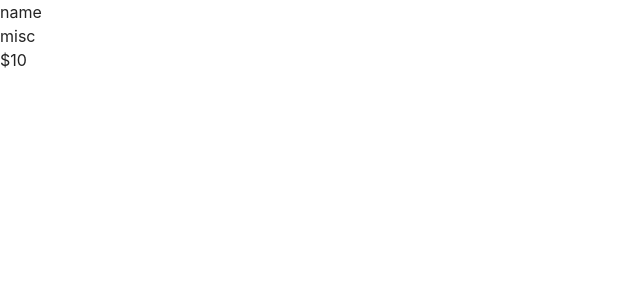
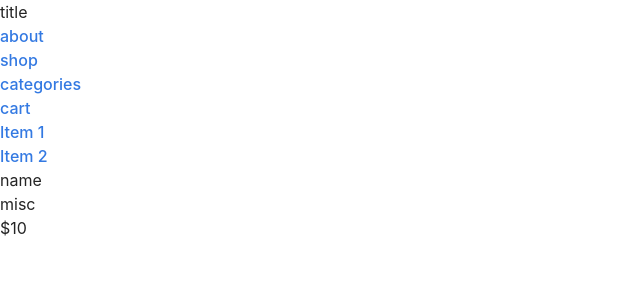
Before and after one commit to lucianoideh1/e-commerce, a React (Vite) app: page /item/1 in a window 1280 px wide. Shown: the top 300 px of the page, without its empty margins (0-640 px from the left). Built offline with nearby package versions, Linux system fonts and the light colour scheme.

Commit message:
root has children and outlet

```diff
--- a/src/main.jsx
+++ b/src/main.jsx
@@ -10,12 +10,14 @@ const router = createBrowserRouter([
   {
     path:'/',
     element:<Root></Root>,
-    errorElement: <ErrorPage></ErrorPage>
+    errorElement: <ErrorPage></ErrorPage>,
+    children: [
+      {
+        path:'item/:itemId',
+        element:<Item></Item>
+      }
+    ],
   },
-  {
-    path:'item/:itemId',
-    element:<Item></Item>
-  }
 ])
 
 ReactDOM.createRoot(document.getElementById('root')).render(
--- a/src/routes/root.jsx
+++ b/src/routes/root.jsx
@@ -1,3 +1,5 @@
+import { Outlet } from "react-router-dom";
+
 export default function Root(){
     return(
         <div id='index-site' className="w-screen">
@@ -9,8 +11,14 @@ export default function Root(){
                     <li className="p-1"><a href="categories">categories</a></li>
                     <li className="p-1"><a href="cart">cart</a></li>
                 </ul>
+                <ul>
+                    <li><a href="/item/1">Item 1</a></li>
+                    <li><a href="/item/2">Item 2</a></li>
+                </ul>
             </div>
-        <div className="details"></div>
+        <div className="details">
+            <Outlet></Outlet>
+        </div>
         </div>
     )
 }
```
